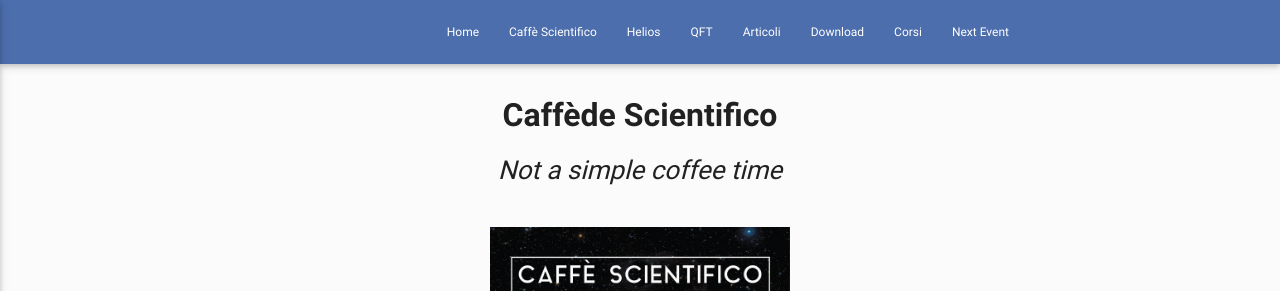
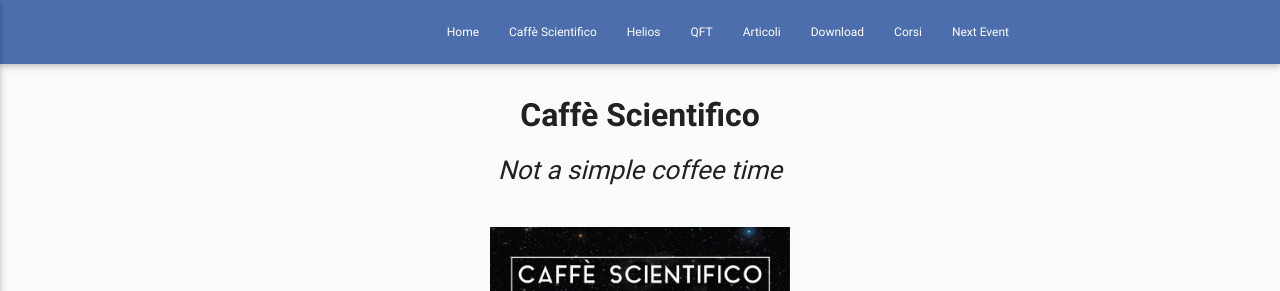
Before and after one commit to ai-sf/aisf_perugia, a Jekyll site: the page built from Caffè Scientifico.html, in a window 1280 px wide. Shown: the top 291 px of the page. Built offline with Jekyll 4.4.1, drawn with Linux system fonts in a browser that asks for light colours; nearby versions of some CDN libraries.

Commit message:
Update Caffè Scientifico.html

```diff
--- a/Caffè Scientifico.html
+++ b/Caffè Scientifico.html
@@ -14,7 +14,7 @@ permalink: /CaffèScientifico/
 
 <link rel="stylesheet" href="https://maxcdn.bootstrapcdn.com/font-awesome/4.7.0/css/font-awesome.min.css">
 <center>
-<h2><b>Caffède Scientifico</b></h2>
+<h2><b>Caffè Scientifico</b></h2>
 <h3> <em> Not a simple coffee time </em></h3>
 <br>
 <div class="w3-content w3-section" style="max-width:500px">
```
